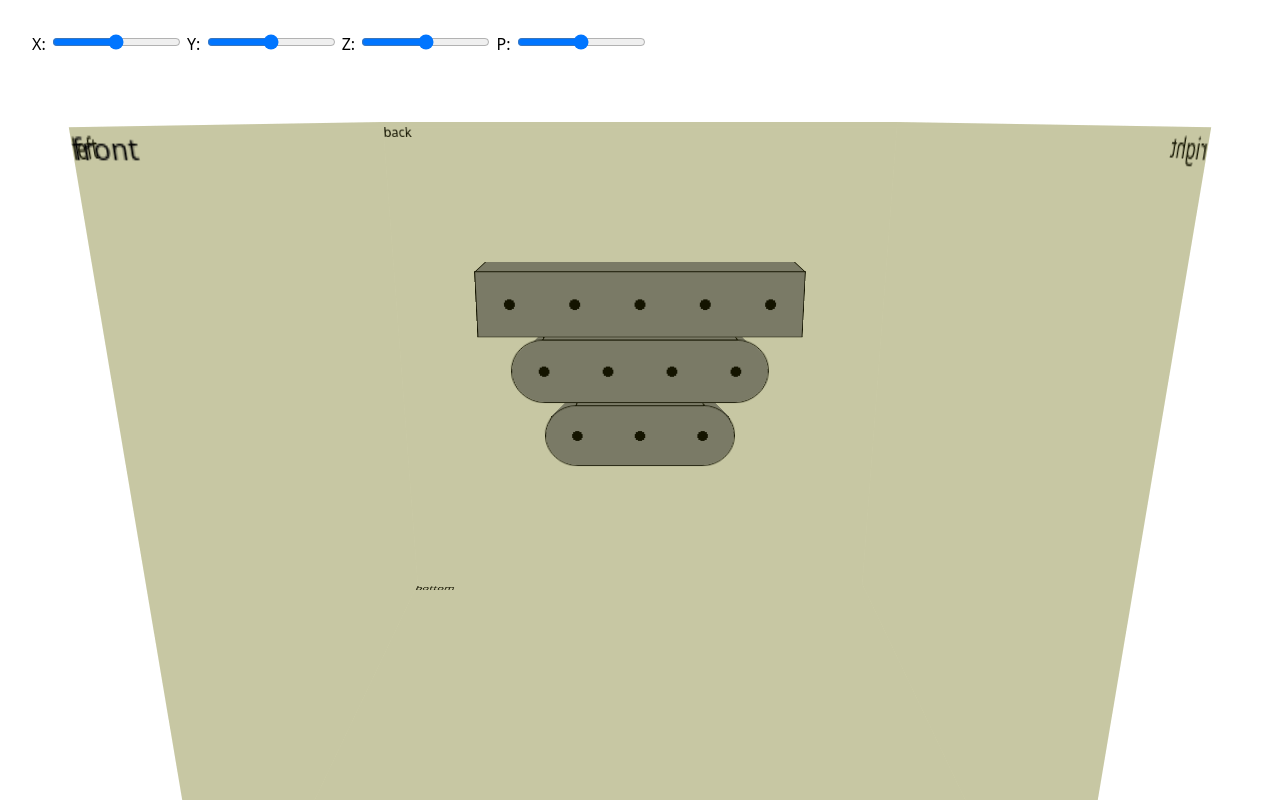
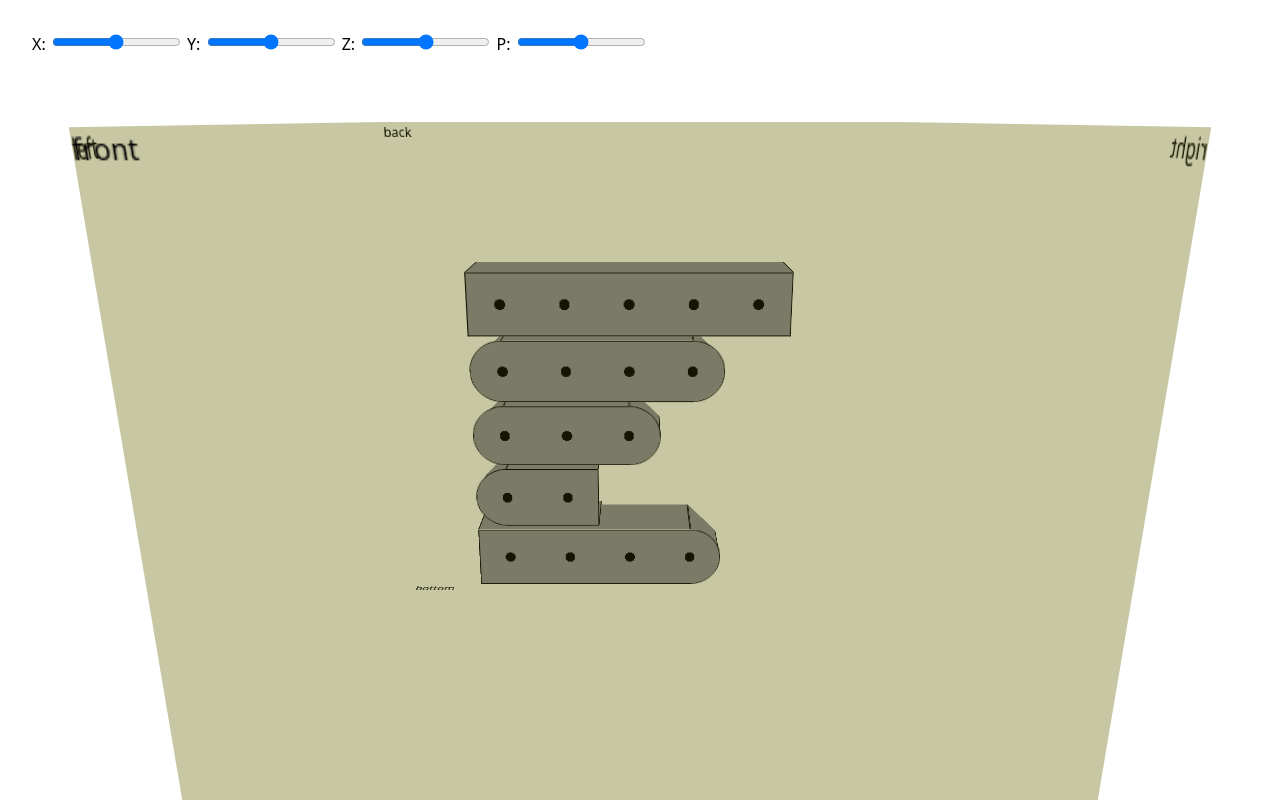
Before and after one commit to dmclink/odin-battleship, a website with bundled scripts: page src/html/index.html in a window 1280 px wide. Built offline with nearby package versions, Linux system fonts and the light colour scheme.

Commit message:
fix: ships not aligning with walls when beveled

```diff
--- a/src/css/style.css
+++ b/src/css/style.css
@@ -235,6 +235,7 @@ ship-grid {
 	display: grid;
 	transform-style: preserve-3d;
 	grid-template-rows: repeat(5, 1fr);
+	place-items: start;
 	height: 50%;
 	width: 50%;
 }
--- a/src/html/index.html
+++ b/src/html/index.html
@@ -61,6 +61,8 @@
               <ship-carrier></ship-carrier>
               <ship-battleship></ship-battleship>
               <ship-submarine></ship-submarine>
+              <ship-destroyer></ship-destroyer>
+              <ship-cruiser></ship-cruiser>
             </div>
             <!-- <board-tray class="ship-board"> -->
             <!-- <ship-grid slot="grid"></ship-grid> -->
--- a/src/js/ship-builder.js
+++ b/src/js/ship-builder.js
@@ -1,9 +1,24 @@
+const style = document.createElement('style');
+style.textContent = `
+.ship {
+  box-sizing: border-box;
+  display: grid;
+  place-items: center;
+  & * {
+    box-sizing: inherit;
+  }
+}
+`;
+document.head.appendChild(style);
+
 function buildWall(blockSize, depth, numHoles, color, leftBevel = false, rightBevel = false) {
 	const result = document.createElement('div');
 	result.classList.add('wall');
 	result.style.transformStyle = 'preserve-3d';
 	result.style.position = 'absolute';
 	result.style.display = 'flex';
+
+	const diagonalConstant = 1.414;
 
 	const mainWall = document.createElement('div');
 	mainWall.classList.add('center');
@@ -15,36 +30,55 @@ function buildWall(blockSize, depth, numHoles, color, leftBevel = false, rightBe
 
 	if (leftBevel) {
 		leftWall = document.createElement('div');
+		const paintedWall = document.createElement('div');
+		leftWall.appendChild(paintedWall);
+
+		let leftWallWidth = blockSize / 2;
+		leftWall.style.width = `${leftWallWidth}px`;
+		wallWidth -= leftWallWidth;
+		leftWallWidth *= diagonalConstant;
+
 		leftWall.classList.add('left');
 		leftWall.style.backgroundColor = color;
-
-		const leftWallWidth = blockSize / 2;
-		wallWidth -= leftWallWidth;
-
-		leftWall.style.width = `${leftWallWidth * 1.414 - 2}px`;
 		leftWall.style.height = `${depth}px`;
-		leftWall.style.color = color;
 		leftWall.style.transformOrigin = '100% 50%';
 		leftWall.style.transform = 'rotateY(-45deg)';
 		leftWall.style.transformStyle = 'preserve-3d';
-		leftWall.style.borderInline = '1px solid black';
+
+		paintedWall.style.width = `${leftWallWidth}px`;
+		paintedWall.style.height = '100%';
+		paintedWall.style.position = 'absolute';
+		paintedWall.style.right = '0';
+		paintedWall.style.top = '0';
+		paintedWall.style.backgroundColor = color;
+		paintedWall.style.borderInline = '1px solid black';
 	}
 
 	if (rightBevel) {
 		rightWall = document.createElement('div');
+		const paintedWall = document.createElement('div');
+		rightWall.appendChild(paintedWall);
+
 		rightWall.classList.add('right');
 		rightWall.style.backgroundColor = color;
 
-		const rightWallWidth = blockSize / 2;
+		let rightWallWidth = blockSize / 2;
+		rightWall.style.width = `${rightWallWidth}px`;
 		wallWidth -= rightWallWidth;
+		rightWallWidth *= diagonalConstant;
 
-		rightWall.style.width = `${rightWallWidth * 1.414 - 2}px`;
+		rightWall.style.transform = 'rotateY(45deg)';
 		rightWall.style.height = `${depth}px`;
-		rightWall.style.color = color;
 		rightWall.style.transformOrigin = '0% 50%';
-		rightWall.style.transform = 'rotateY(45deg)';
 		rightWall.style.transformStyle = 'preserve-3d';
-		rightWall.style.borderInline = '1px solid black';
+
+		paintedWall.style.width = `${rightWallWidth}px`;
+		paintedWall.style.height = '100%';
+		paintedWall.style.position = 'absolute';
+		paintedWall.style.left = '0';
+		paintedWall.style.top = '0';
+		paintedWall.style.backgroundColor = color;
+		paintedWall.style.borderInline = '1px solid black';
 	}
 
 	mainWall.style.width = `${wallWidth}px`;
@@ -52,7 +86,6 @@ function buildWall(blockSize, depth, numHoles, color, leftBevel = false, rightBe
 	mainWall.style.backgroundColor = color;
 	mainWall.style.transformStyle = 'preserve-3d';
 	mainWall.style.borderInline = '1px solid black';
-	// mainWall.style.position = 'absolute'
 
 	if (leftWall) {
 		result.appendChild(leftWall);
@@ -81,11 +114,9 @@ function buildTop(
 	const width = `${blockSize * numHoles}px`;
 	result.style.width = width;
 	result.style.height = `${blockSize}px`;
-	// result.style.backgroundColor = color;
 	result.style.display = 'grid';
 	result.style.gridTemplateColumns = `repeat(${numHoles}, 1fr)`;
 	const holeRadiusPx = `${holeSize / 2}px`;
-	console.log(holeColor, color, holeRadiusPx);
 	for (let i = 0; i < numHoles; i++) {
 		const newHole = document.createElement('div');
 		console.log(`radial-gradient(circle at center, ${holeColor} ${holeRadiusPx}, ${color} ${holeRadiusPx})`);
@@ -93,16 +124,28 @@ function buildTop(
 		result.appendChild(newHole);
 	}
 
+	const offset = blockSize * 1.414 - blockSize;
+	console.log('offset:', blockSize * 1.414 - blockSize);
+	console.log('offset halved:', offset / 2);
+
+	let leftRadius = '0';
 	if (leftBevel) {
 		result.style.overflow = 'hidden';
 		result.style.cornerLeftShape = leftShape;
-		result.style.borderRadius = '9999px';
+		leftRadius = '9999px';
 	}
+
+	let rightRadius = '0';
 	if (rightBevel) {
 		result.style.overflow = 'hidden';
 		result.style.cornerRightShape = rightShape;
-		result.style.borderRightRadius = '9999px';
+		rightRadius = '9999px';
 	}
+
+	result.style.borderRadius = `${leftRadius} ${rightRadius} ${rightRadius} ${leftRadius}`;
+
+	// TODO: consider adding padding or margin to sides that don't have bevels to make them the same length
+	// on the top wall
 
 	result.style.border = '1px solid black';
 	return result;
@@ -122,12 +165,14 @@ function buildShip(
 ) {
 	const result = document.createElement('div');
 	result.style.transformStyle = 'preserve-3d';
-	// result.style.position = 'absolute';
-	result.style.display = 'grid';
-	result.style.placeItems = 'center';
+	result.classList.add('ship');
+	result.style.width = `${blockSize * numHoles}px`;
 
 	const wall1 = buildWall(blockSize, depth, numHoles, color, leftBevel, rightBevel);
 	const wall2 = buildWall(blockSize, depth, numHoles, color, leftBevel, rightBevel);
+	result.appendChild(wall1);
+	result.appendChild(wall2);
+
 	const top = buildTop(
 		blockSize,
 		depth,
@@ -146,8 +191,6 @@ function buildShip(
 	wall2.style.position = 'absolute';
 	top.style.position = 'absolute';
 	top.style.transform = `translateZ(${blockSize / 2}px)`;
-	result.appendChild(wall1);
-	result.appendChild(wall2);
 	result.appendChild(top);
 
 	return result;
@@ -172,13 +215,29 @@ class Carrier extends HTMLElement {
 class Battleship extends HTMLElement {
 	constructor() {
 		super();
+		this.style.transformStyle = 'preserve-3d';
+		this.appendChild(buildShip(60, 60, 10, 4, 'gray', 'black', true, true));
+	}
+}
 
+class Cruiser extends HTMLElement {
+	constructor() {
+		super();
 		this.style.transformStyle = 'preserve-3d';
-		// this.style.position = 'absolute';
-		this.appendChild(buildShip(60, 60, 10, 4, 'gray', 'black', true, true));
+		this.appendChild(buildShip(60, 60, 10, 4, 'gray', 'black', false, true));
+	}
+}
+
+class Destroyer extends HTMLElement {
+	constructor() {
+		super();
+		this.style.transformStyle = 'preserve-3d';
+		this.appendChild(buildShip(60, 60, 10, 2, 'gray', 'black', true, false));
 	}
 }
 
 customElements.define('ship-submarine', Submarine);
 customElements.define('ship-carrier', Carrier);
 customElements.define('ship-battleship', Battleship);
+customElements.define('ship-cruiser', Cruiser);
+customElements.define('ship-destroyer', Destroyer);
```
